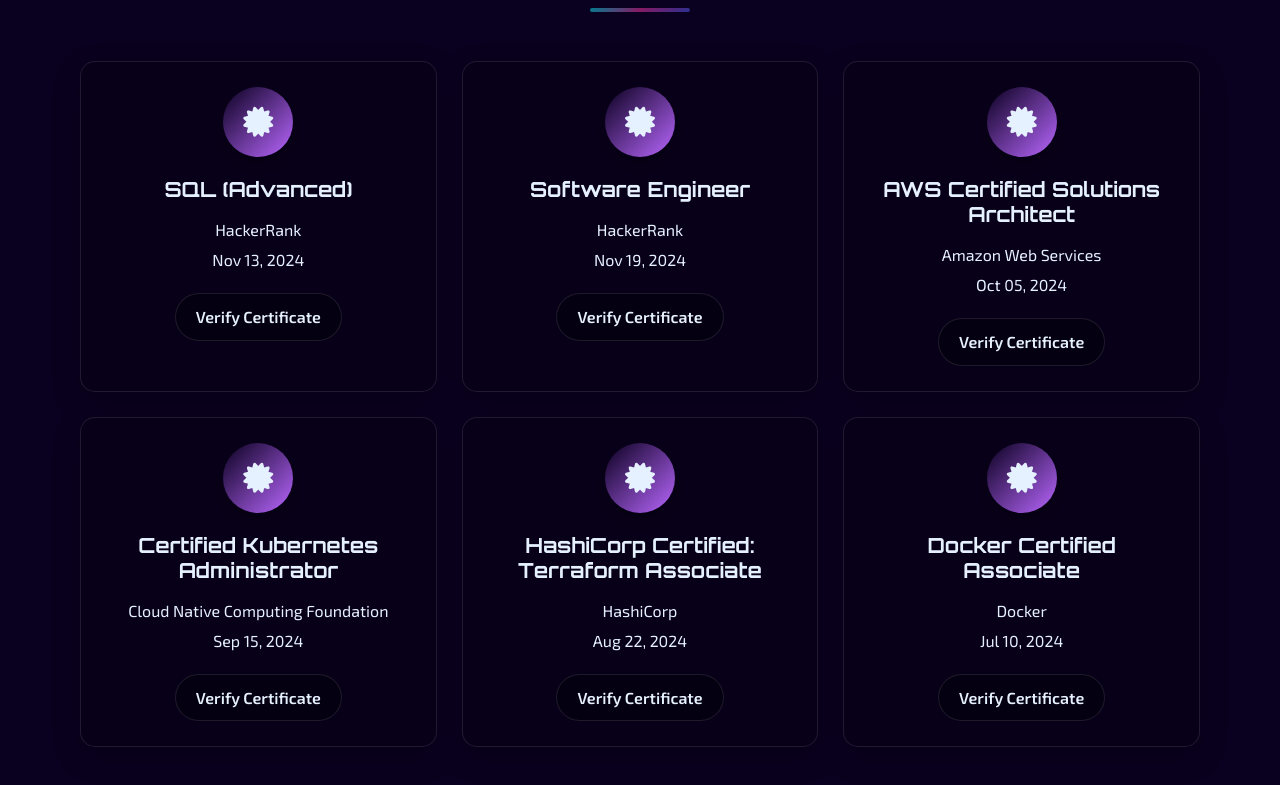
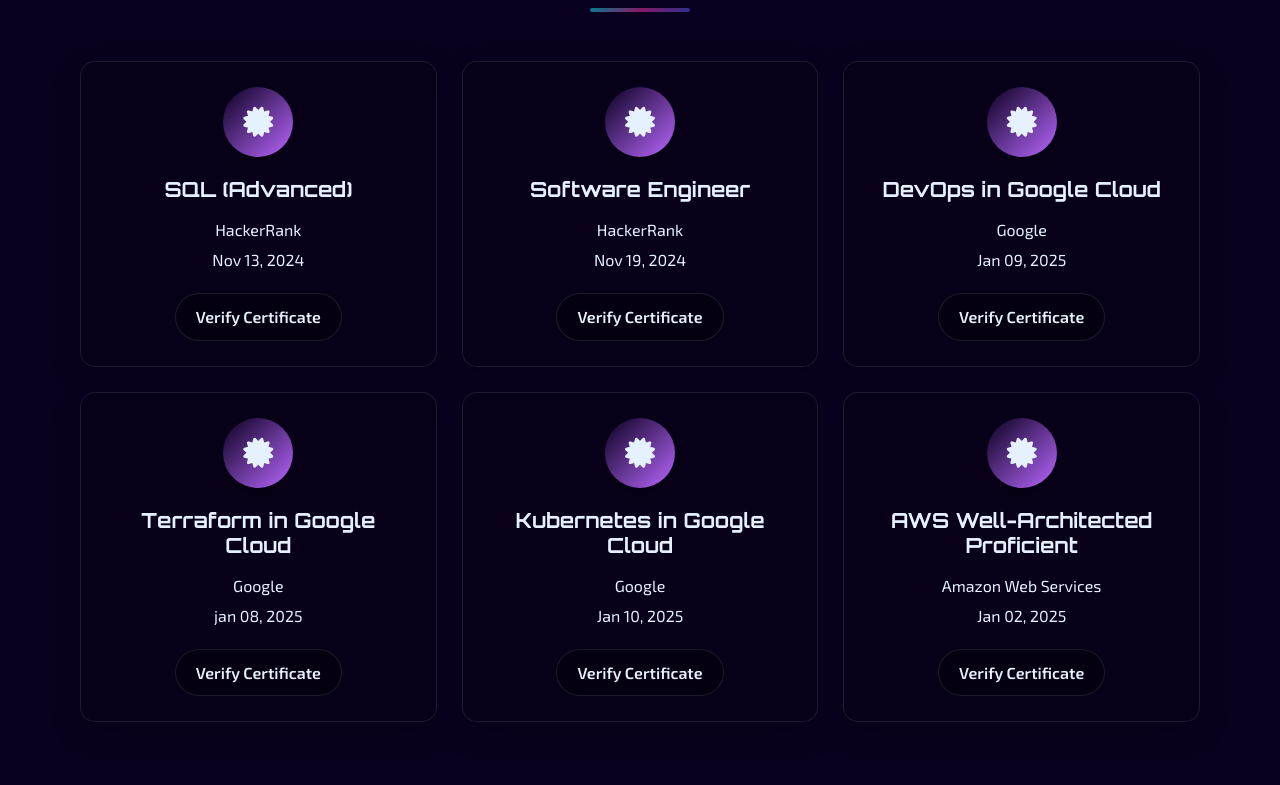
Before and after one commit to abrar2030/Tekvora, a plain HTML site: page index.html in a window 1280 px wide. Shown: the part 6081-6866 px from the top of the page. Drawn offline with Linux system fonts and the light colour scheme.

Commit message:
Auto-commit on 2025-04-21 11:48:40

```diff
--- a/index.html
+++ b/index.html
@@ -1267,12 +1267,12 @@
                             <i class="fas fa-certificate"></i>
                         </div>
                         <div class="certification-content">
-                            <h3 class="certification-title">AWS Certified Solutions Architect</h3>
+                            <h3 class="certification-title">DevOps in Google Cloud</h3>
                             <div class="certification-details">
-                                <span class="certification-issuer">Amazon Web Services</span>
-                                <span class="certification-date">Oct 05, 2024</span>
+                                <span class="certification-issuer">Google</span>
+                                <span class="certification-date">Jan 09, 2025</span>
                             </div>
-                            <a href="#" target="_blank" class="certification-link">Verify Certificate</a>
+                            <a href="https://www.cloudskillsboost.google/public_profiles/1601f1ee-b805-48be-a523-753d139f53cf/badges/13533180" target="_blank" class="certification-link">Verify Certificate</a>
                         </div>
                     </div>
                     <div class="certification-card">
@@ -1280,12 +1280,12 @@
                             <i class="fas fa-certificate"></i>
                         </div>
                         <div class="certification-content">
-                            <h3 class="certification-title">Certified Kubernetes Administrator</h3>
+                            <h3 class="certification-title">Terraform in Google Cloud</h3>
                             <div class="certification-details">
-                                <span class="certification-issuer">Cloud Native Computing Foundation</span>
-                                <span class="certification-date">Sep 15, 2024</span>
+                                <span class="certification-issuer">Google</span>
+                                <span class="certification-date">jan 08, 2025</span>
                             </div>
-                            <a href="#" target="_blank" class="certification-link">Verify Certificate</a>
+                            <a href="https://www.credly.com/badges/af1f1708-6284-438e-a618-d1b05e7ca3df" target="_blank" class="certification-link">Verify Certificate</a>
                         </div>
                     </div>
                     <div class="certification-card">
@@ -1293,12 +1293,12 @@
                             <i class="fas fa-certificate"></i>
                         </div>
                         <div class="certification-content">
-                            <h3 class="certification-title">HashiCorp Certified: Terraform Associate</h3>
+                            <h3 class="certification-title">Kubernetes in Google Cloud</h3>
                             <div class="certification-details">
-                                <span class="certification-issuer">HashiCorp</span>
-                                <span class="certification-date">Aug 22, 2024</span>
+                                <span class="certification-issuer">Google</span>
+                                <span class="certification-date">Jan 10, 2025</span>
                             </div>
-                            <a href="#" target="_blank" class="certification-link">Verify Certificate</a>
+                            <a href="https://www.credly.com/badges/af1f1708-6284-438e-a618-d1b05e7ca3df" target="_blank" class="certification-link">Verify Certificate</a>
                         </div>
                     </div>
                     <div class="certification-card">
@@ -1306,12 +1306,12 @@
                             <i class="fas fa-certificate"></i>
                         </div>
                         <div class="certification-content">
-                            <h3 class="certification-title">Docker Certified Associate</h3>
+                            <h3 class="certification-title">AWS Well-Architected Proficient</h3>
                             <div class="certification-details">
-                                <span class="certification-issuer">Docker</span>
-                                <span class="certification-date">Jul 10, 2024</span>
+                                <span class="certification-issuer">Amazon Web Services</span>
+                                <span class="certification-date">Jan 02, 2025</span>
                             </div>
-                            <a href="#" target="_blank" class="certification-link">Verify Certificate</a>
+                            <a href="https://www.credly.com/badges/7be07071-23b7-4916-a8a7-51fbdd071ae2" target="_blank" class="certification-link">Verify Certificate</a>
                         </div>
                     </div>
                 </div>
```
